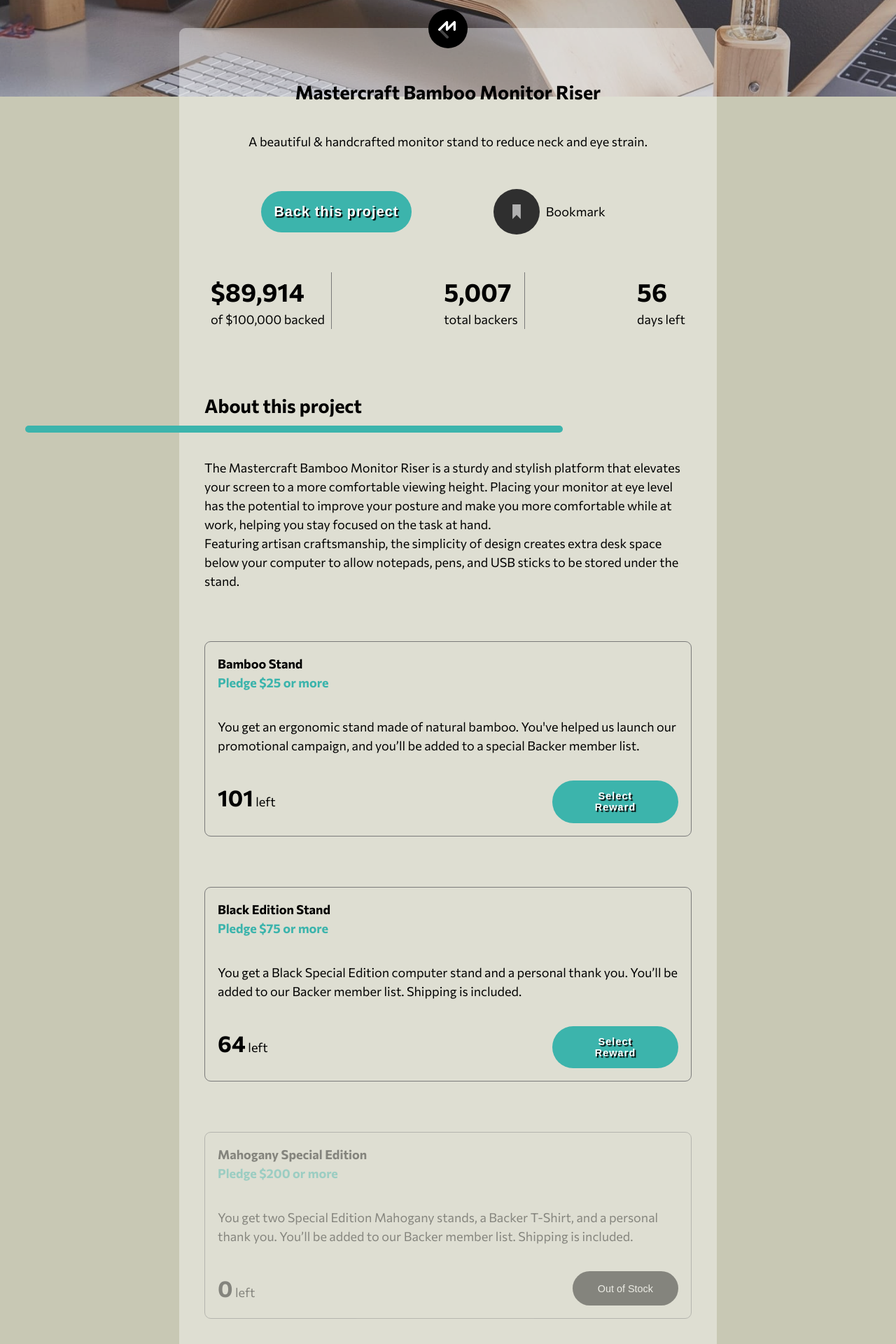
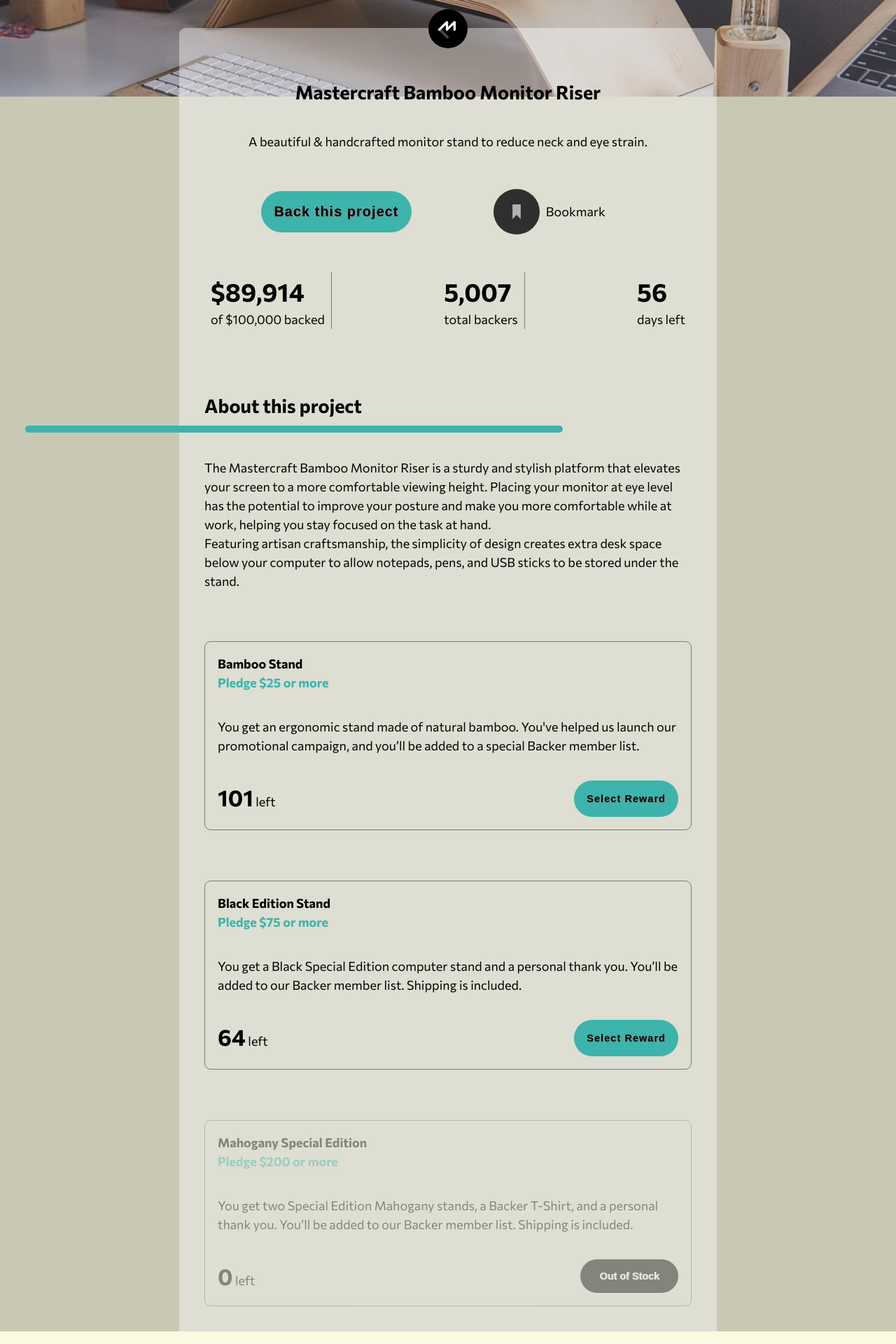
Before and after one commit to torok-gabi/crowdfunding-page-main, a React (Create React App) app: page / in a window 1280 px wide. Shown: the part 218-2138 px from the top of the page at 70% size. Built offline with nearby package versions, Linux system fonts and the light colour scheme.

Commit message:
button and button hover settings

```diff
--- a/src/components/Bamboo/bamboo.scss
+++ b/src/components/Bamboo/bamboo.scss
@@ -33,10 +33,10 @@
             background-color: $buttons;
             padding: 1rem;
             border-radius: 2rem;
-            color: white;
             border: none;
             cursor: pointer;
-            text-shadow: 2px 2px 1px $mainFont;
+            color: $mainFont;
+            text-shadow: 1px 1px 1px rgb(133, 132, 132);
             letter-spacing: 1.1px;
             font-size: 1.1rem;
             font-weight: bold;
@@ -47,6 +47,8 @@
         }
         .bamboo-btn:hover {
             background-color: $hoverButtons;
+            text-shadow: 1px 1px 1px $mainFont;
+            color: white;
         }
         .bookmark-btn {
             width: 50%;
--- a/src/components/Project/project.scss
+++ b/src/components/Project/project.scss
@@ -103,15 +103,17 @@
                     height: 3rem;
                     background-color: $buttons;
                     border-radius: 2rem;
-                    color: white;
                     border: none;
                     font-size: 1.1rem;
-                    text-shadow: 2px 2px 1px $mainFont;
+                    color: $mainFont;
+                    text-shadow: 1px 1px 1px rgb(133, 132, 132);
                     letter-spacing: 1.1px;
                     font-weight: bold;
                     cursor: pointer;
                     &:hover {
                         background-color: $hoverButtons;
+                        text-shadow: 1px 1px 1px $mainFont;
+                        color: white;
                     }
                 }
             }
--- a/src/components/Stand/stand.scss
+++ b/src/components/Stand/stand.scss
@@ -29,20 +29,22 @@
             font-weight: bold;
         }
         .stand-btn {
-            max-width: 15rem;
+            max-width: 50%;
             background-color: $buttons;
-            padding: .8rem 2rem;
+            padding: 1rem;
             border-radius: 2rem;
-            color: white;
             border: none;
             font-size: 1.2rem;
-            text-shadow: 2px 2px 1px $mainFont;
+            color: $mainFont;
+            text-shadow: 1px 1px 1px rgb(133, 132, 132);
             letter-spacing: 1.1px;
             font-weight: bold;
             cursor: pointer;
         }
         .stand-btn:hover {
             background-color: $hoverButtons;
+            text-shadow: 1px 1px 1px $mainFont;
+            color: white;
         }
         .stand-btn:active,
         .stand-btn:focus {
@@ -52,13 +54,15 @@
     .mahogany {
         opacity: .4;
         .outOf-btn {
-            padding: .8rem 2rem;
+            padding: 0.5rem 1.5rem;
             border-radius: 2rem;
             font-size: 1.2rem;
+            font-weight: bold;
             cursor: pointer;
-            max-width: 15rem;
+            max-width: 50%;
             background-color: $mainFont;
             color: white;
+            text-shadow: 1px 0px 0px rgb(133, 132, 132);
             border: none;
         }
     }
--- a/src/components/Support/support.scss
+++ b/src/components/Support/support.scss
@@ -24,7 +24,8 @@
         background-color: $buttons;
         padding: .8rem 2rem;
         border-radius: 2rem;
-        color: white;
+        color: $mainFont;
+        text-shadow: 1px 1px 1px rgb(133, 132, 132);
         border: none;
         font-size: 1.2rem;
         cursor: pointer;
@@ -35,6 +36,8 @@
     .support-btn:active {
         background-color: $hoverButtons;
         outline: none;
+        text-shadow: 1px 1px 1px $mainFont;
+        color: white;
     }
 }
 
```
